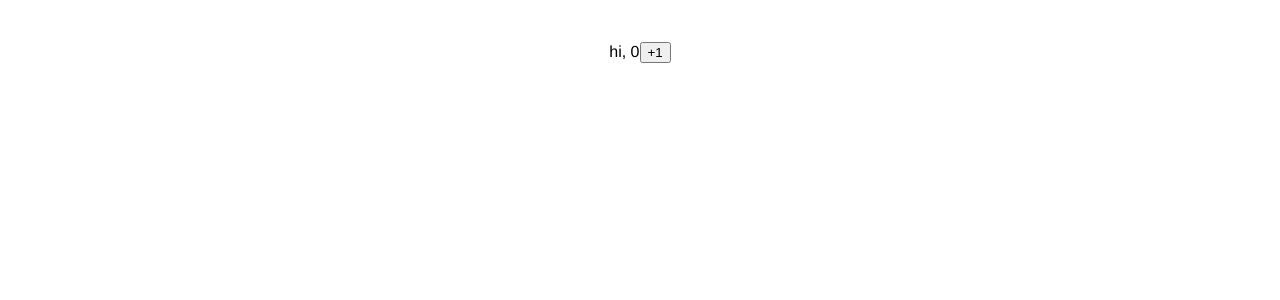
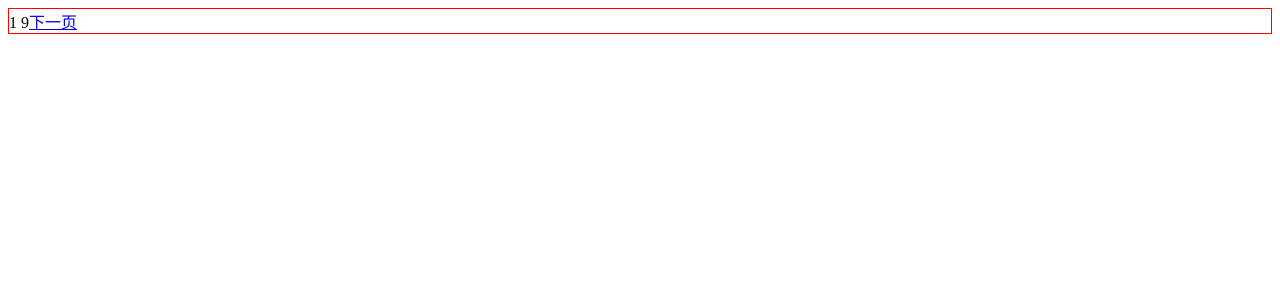
Before and after one commit to FredaFei/peach-react, a React (Vite) app: page /welcome/1 in a window 1280 px wide. Shown: the top 300 px of the page. Built offline with nearby package versions, Linux system fonts and the light colour scheme.

Commit message:
添加routes

```diff
--- a/package.json
+++ b/package.json
@@ -12,7 +12,8 @@
   },
   "dependencies": {
     "react": "18.2.0",
-    "react-dom": "18.2.0"
+    "react-dom": "18.2.0",
+    "react-router-dom": "6.5.0"
   },
   "devDependencies": {
     "@antfu/eslint-config": "0.34.0",
--- a/src/App.css
+++ /dev/null
@@ -1,41 +0,0 @@
-#root {
-  max-width: 1280px;
-  margin: 0 auto;
-  padding: 2rem;
-  text-align: center;
-}
-
-.logo {
-  height: 6em;
-  padding: 1.5em;
-  will-change: filter;
-}
-.logo:hover {
-  filter: drop-shadow(0 0 2em #646cffaa);
-}
-.logo.react:hover {
-  filter: drop-shadow(0 0 2em #61dafbaa);
-}
-
-@keyframes logo-spin {
-  from {
-    transform: rotate(0deg);
-  }
-  to {
-    transform: rotate(360deg);
-  }
-}
-
-@media (prefers-reduced-motion: no-preference) {
-  a:nth-of-type(2) .logo {
-    animation: logo-spin infinite 20s linear;
-  }
-}
-
-.card {
-  padding: 2em;
-}
-
-.read-the-docs {
-  color: #888;
-}
--- /dev/null
+++ b/src/components/RedirectToWelcome1.tsx
@@ -0,0 +1,10 @@
+import { useEffect } from 'react'
+import { useNavigate } from 'react-router-dom'
+
+export const RedirectToWelcome1: React.FC = () => {
+  const nav = useNavigate()
+  useEffect(() => {
+    nav('/welcome/1')
+  }, [])
+  return null
+}
--- a/src/index.css
+++ /dev/null
@@ -1,15 +0,0 @@
-:root {
-  font-family: Helvetica, Arial, sans-serif;
-  font-size: 16px;
-  line-height: 24px;
-  font-weight: 400;
-
-  font-synthesis: none;
-  text-rendering: optimizeLegibility;
-  -webkit-font-smoothing: antialiased;
-  -moz-osx-font-smoothing: grayscale;
-  -webkit-text-size-adjust: 100%;
-}
-
-
-body {}
--- /dev/null
+++ b/src/layouts/MainLayout.tsx
@@ -0,0 +1,4 @@
+import { Outlet } from 'react-router-dom'
+export const MainLayout: React.FC = () => {
+  return <div><Outlet /></div>
+}
--- /dev/null
+++ b/src/layouts/WelcomeLayout.tsx
@@ -0,0 +1,6 @@
+import { Outlet } from 'react-router-dom'
+export const WelcomeLayout: React.FC = () => {
+  return <div>
+    <Outlet />
+  </div>
+}
--- a/src/main.tsx
+++ b/src/main.tsx
@@ -1,10 +1,11 @@
 import React from 'react'
 import ReactDOM from 'react-dom/client'
-import App from './App'
-import './index.css'
+import { RouterProvider, } from 'react-router-dom'
+import { router } from './routes/router'
 
-ReactDOM.createRoot(document.getElementById('root') as HTMLElement).render(
+const el = document.getElementById('root') as HTMLElement
+ReactDOM.createRoot(el).render(
   <React.StrictMode>
-    <App />
+    <RouterProvider router={router} />
   </React.StrictMode>
 )
--- /dev/null
+++ b/src/pages/welcome/Welcome1.tsx
@@ -0,0 +1,7 @@
+import * as React from 'react'
+import { NavLink } from 'react-router-dom'
+export const Welcome1: React.FC = () => {
+  return (
+    <div style={{ border: '1px solid red' }}> 1 9<NavLink to="/welcome/2">下一页</NavLink> </div>
+  )
+}
--- /dev/null
+++ b/src/pages/welcome/Welcome2.tsx
@@ -0,0 +1,7 @@
+import * as React from 'react'
+import { NavLink } from 'react-router-dom'
+export const Welcome2: React.FC = () => {
+  return (
+    <div style={{ border: '1px solid red' }}> 2 <NavLink to="/welcome/3">下一页</NavLink> </div>
+  )
+}
--- /dev/null
+++ b/src/pages/welcome/Welcome3.tsx
@@ -0,0 +1,7 @@
+import * as React from 'react'
+import { NavLink } from 'react-router-dom'
+export const Welcome3: React.FC = () => {
+  return (
+    <div style={{ border: '1px solid red' }}> 3 <NavLink to="/welcome/4">下一页</NavLink> </div>
+  )
+}
--- /dev/null
+++ b/src/pages/welcome/Welcome4.tsx
@@ -0,0 +1,8 @@
+import * as React from 'react'
+import { NavLink } from 'react-router-dom'
+
+export const Welcome4: React.FC = () => {
+  return (
+    <div style={{ border: '1px solid red' }}> 4 <NavLink to="/x">开始记账</NavLink> </div>
+  )
+}
--- /dev/null
+++ b/src/routes/router.tsx
@@ -0,0 +1,29 @@
+import { createBrowserRouter, } from 'react-router-dom'
+import { RedirectToWelcome1 } from '../components/RedirectToWelcome1'
+import { MainLayout } from '../layouts/MainLayout'
+import { WelcomeLayout } from '../layouts/WelcomeLayout'
+import { Welcome1 } from '../pages/welcome/Welcome1'
+import { Welcome2 } from '../pages/welcome/Welcome2'
+import { Welcome3 } from '../pages/welcome/Welcome3'
+import { Welcome4 } from '../pages/welcome/Welcome4'
+
+export const router = createBrowserRouter([
+  {
+    path: '/',
+    // element: <div>ddd</div>,
+    element: <MainLayout />,
+    errorElement: <RedirectToWelcome1 />,
+    children: [
+      {
+        path: 'welcome',
+        element: <WelcomeLayout />,
+        children: [
+          { path: '1', element: <Welcome1 /> },
+          { path: '2', element: <Welcome2 /> },
+          { path: '3', element: <Welcome3 /> },
+          { path: '4', element: <Welcome4 /> },
+        ]
+      }
+    ],
+  },
+])
```
Also changed, not shown: 1 other file (tests, documents, lock files or other folders).
